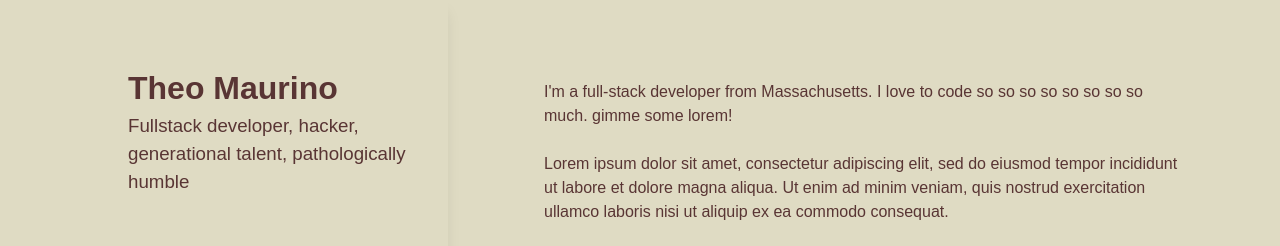
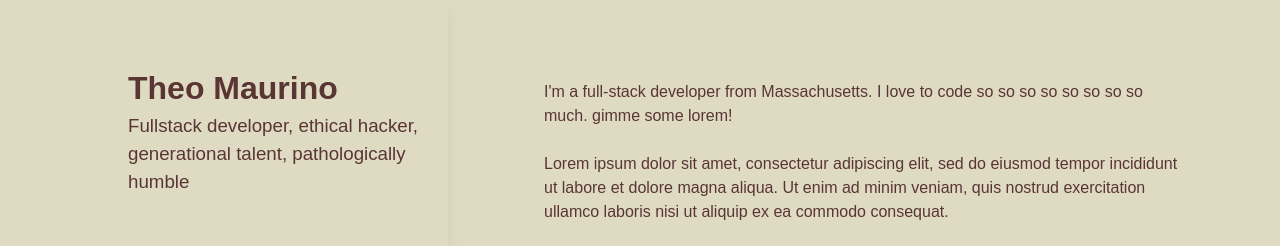
Before and after one commit to m4ur1n0/theo-maurino-portfolio, a Next.js app: page / in a window 1280 px wide. Shown: the top 246 px of the page. Built offline with nearby package versions, Linux system fonts and the light colour scheme.

Commit message:
covering my bases

```diff
--- a/src/components/NavBar.js
+++ b/src/components/NavBar.js
@@ -4,7 +4,7 @@ export default function NavBar() {
       <div className="navbar-content mt-16 ml-32  " >
         <div className="title-container mb-24 ">
           <h1>Theo Maurino</h1>
-          <h3 className="w-full ">Fullstack developer, hacker, generational talent, pathologically humble</h3>
+          <h3 className="w-full ">Fullstack developer, ethical hacker, generational talent, pathologically humble</h3>
         </div>
         <div className="section-links-headers flex flex-col gap-4">
           <h2>
```
